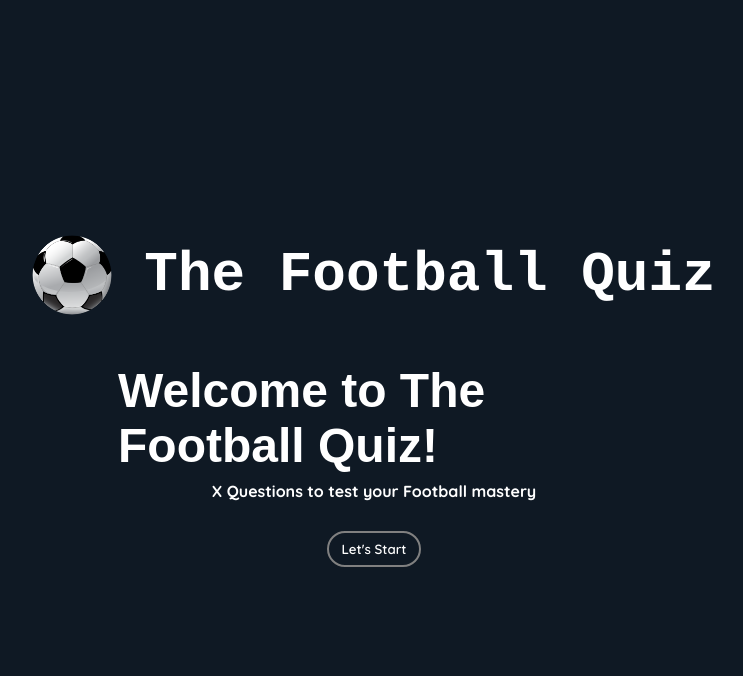
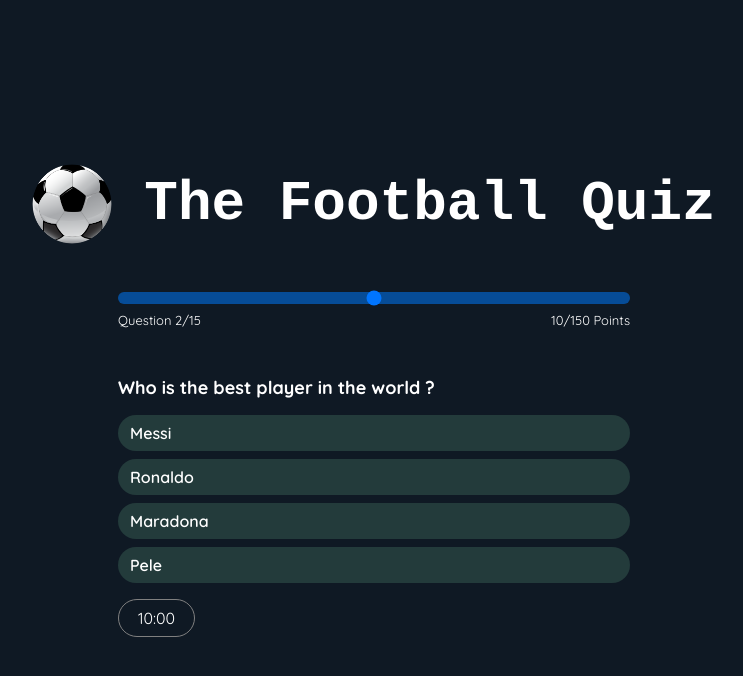
Before and after one commit to funnypar/Learn-React, a React (Create React App) app in the folder quiz/: page / in a window 1280 px wide. Both pictures are taken after a click on the button "Let's Start". Shown: the top 676 px of the page, without its empty margins (266-1009 px from the left). Built offline with nearby package versions, Linux system fonts and the light colour scheme; data requests are answered from the project's data file; a web font is replaced by a local one.

Commit message:
startState

```diff
--- a/quiz/src/App.css
+++ b/quiz/src/App.css
@@ -42,8 +42,11 @@ h1 {
 }
 /* --------------------------------------------------- Bar --------------------------------- */
 .bar {
-    width: 40%;
+    display: flex;
+    flex-direction: column;
+    gap: 0.5rem;
     font-family: "Quicksand", sans-serif;
+    margin-bottom: 2rem;
 }
 .bar input {
     width: 100%;
--- a/quiz/src/App.js
+++ b/quiz/src/App.js
@@ -3,7 +3,8 @@ import "./App.css";
 import Header from "./components/Header";
 import Loader from "./components/Loader";
 import Ready from "./components/Ready";
-import { Error } from "./components/Error";
+import Error from "./components/Error";
+import Questions from "./components/Questions";
 
 const initialState = { question: [], status: "loading" };
 function reducer(state, action) {
@@ -12,6 +13,8 @@ function reducer(state, action) {
             return { ...state, status: "error", message: action.payload };
         case "ok":
             return { ...state, questions: action.payload, status: "ok" };
+        case "start":
+            return { ...state, status: "start" };
         default:
             throw new Error("Action unknown");
     }
@@ -38,8 +41,11 @@ function App() {
         <div className="App">
             <Header />
             {state.status === "loading" && <Loader />}
-            {state.status === "ok" && <Ready />}
+            {state.status === "ok" && <Ready dispatch={dispatch} />}
             {state.status === "error" && <Error message={state.message} />}
+            {state.status === "start" && (
+                <Questions questions={state.questions} />
+            )}
         </div>
     );
 }
--- a/quiz/src/components/Error.js
+++ b/quiz/src/components/Error.js
@@ -1,4 +1,4 @@
-export function Error({ message }) {
+export default function Error({ message }) {
     return (
         <div className="error">
             <h2>🧯 {message}</h2>
--- a/quiz/src/components/Loader.js
+++ b/quiz/src/components/Loader.js
@@ -1,3 +1,3 @@
 export default function Loader() {
-    return <div class="loader"></div>;
+    return <div className="loader"></div>;
 }
--- a/quiz/src/components/Question.js
+++ b/quiz/src/components/Question.js
@@ -1,12 +1,11 @@
-export default function Question() {
+export default function Question({ question }) {
     return (
         <div className="question">
-            <h3>Who is the best player in the history? </h3>
+            <h3>{question.question} </h3>
             <ul>
-                <li>Ronaldo</li>
-                <li>Messi</li>
-                <li>Maradona</li>
-                <li>Pele</li>
+                {question.options.map((el, index) => (
+                    <li key={index}>{el}</li>
+                ))}
             </ul>
         </div>
     );
--- a/quiz/src/components/Questions.js
+++ b/quiz/src/components/Questions.js
@@ -1,9 +1,11 @@
 import Question from "./Question";
+import Bar from "./Bar";
 
-export default function Questions() {
+export default function Questions({ questions }) {
     return (
         <div className="questions">
-            <Question />
+            <Bar />
+            <Question question={questions[0]} />
             <div className="time">10:00</div>
         </div>
     );
--- a/quiz/src/components/Ready.js
+++ b/quiz/src/components/Ready.js
@@ -1,11 +1,13 @@
-export default function Ready() {
+export default function Ready({ dispatch }) {
     return (
         <div className="ready">
             <div>
                 <h2>Welcome to The Football Quiz!</h2>
                 <h3>X Questions to test your Football mastery</h3>
             </div>
-            <button>Let's Start</button>
+            <button onClick={() => dispatch({ type: "start" })}>
+                Let's Start
+            </button>
         </div>
     );
 }
```
